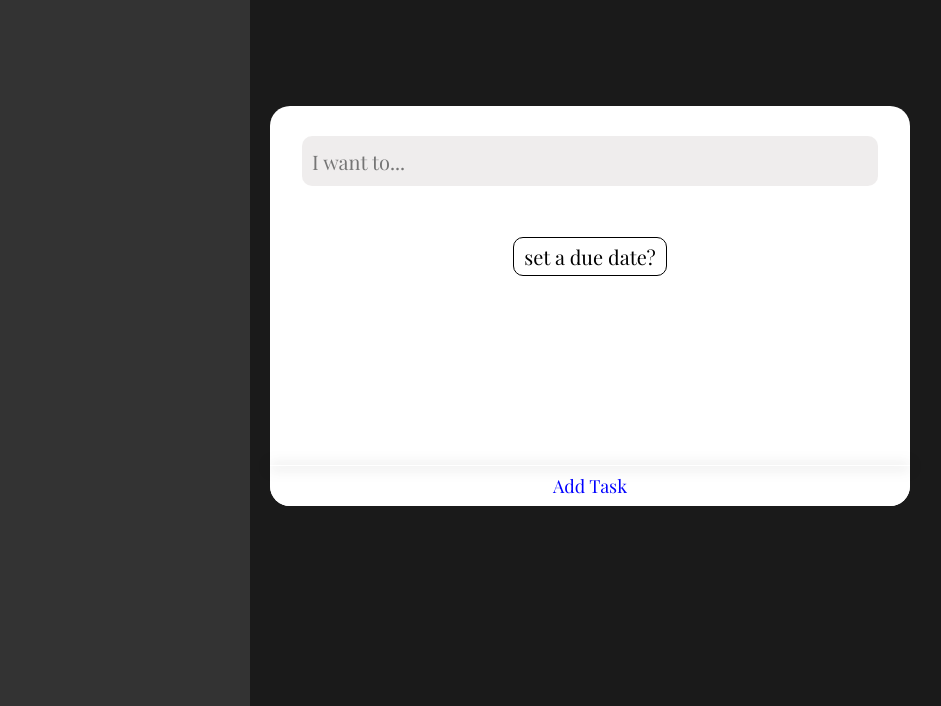
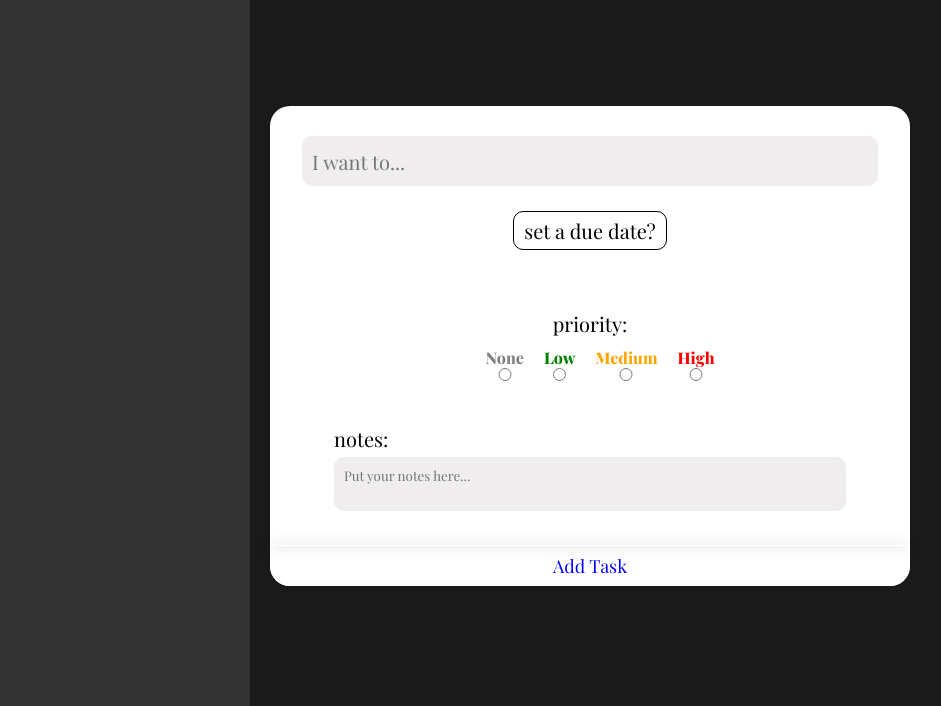
Before and after one commit to zadohu22/ToDo-List, a website built with webpack: page dist/index.html in a window 1280 px wide. Both pictures are taken after a click on the button "Create +". Shown: the part 94-800 px from the top of the page, without its empty margins (50-991 px from the left). Built offline with nearby package versions, Linux system fonts and the light colour scheme.

Commit message:
finishes initial styling for creating new todo

```diff
--- a/src/index.js
+++ b/src/index.js
@@ -9,15 +9,22 @@ const createButtonListeners = (() => {
   let overlay = document.getElementById("blackOverlay");
   let createButtonPopup = document.getElementById("submitPopup");
   let popupInput = document.getElementById("userInput");
-  let element = document.getElementById("dateContainer");
   let dateButton = document.getElementById("dateButton");
-  let content = document.getElementById("content");
   let pickerDiv = document.getElementById("pickerDiv");
+  let dueDate = document.getElementById("dueDate");
+  let textArea = document.getElementById("textArea");
+  let radios = document.querySelectorAll('input[type="radio"]');
 
   createButton.addEventListener("click", () => {
     popup.style.display = "flex";
     overlay.style.display = "block";
     popupInput.value = "";
+    textArea.value = "";
+    dueDate.value = "";
+    dueDate.innerHTML = "";
+    radios.forEach((radio => {
+      radio.checked = false;
+    }))
   });
 
   createButtonPopup.addEventListener("click", () => {
@@ -39,17 +46,10 @@ const createButtonListeners = (() => {
       zIndex: 10,
     });
     picker.open();
+    picker.on('submit', function(date, readableDate){
+      dueDate.innerHTML = `Due: ${readableDate}`;
+    })
   });
+
+
 })();
-
-// const addDatePicker = (() => {
-//     let element = document.getElementById('dateContainer');
-//     let dateButton = document.getElementById('dateButton');
-//     let content = document.getElementById('content');
-
-//     dateButton.addEventListener('click', () => {
-//         let pickerDiv = document.createElement('div');
-//         pickerDiv.id = 'pickerDiv';
-//         content.appendChild(pickerDiv);
-//     })
-// })()
```
Also changed, not shown: dist/index.html, dist/main.js, dist/styles.css, dist/styles.scss, 1 other file.
